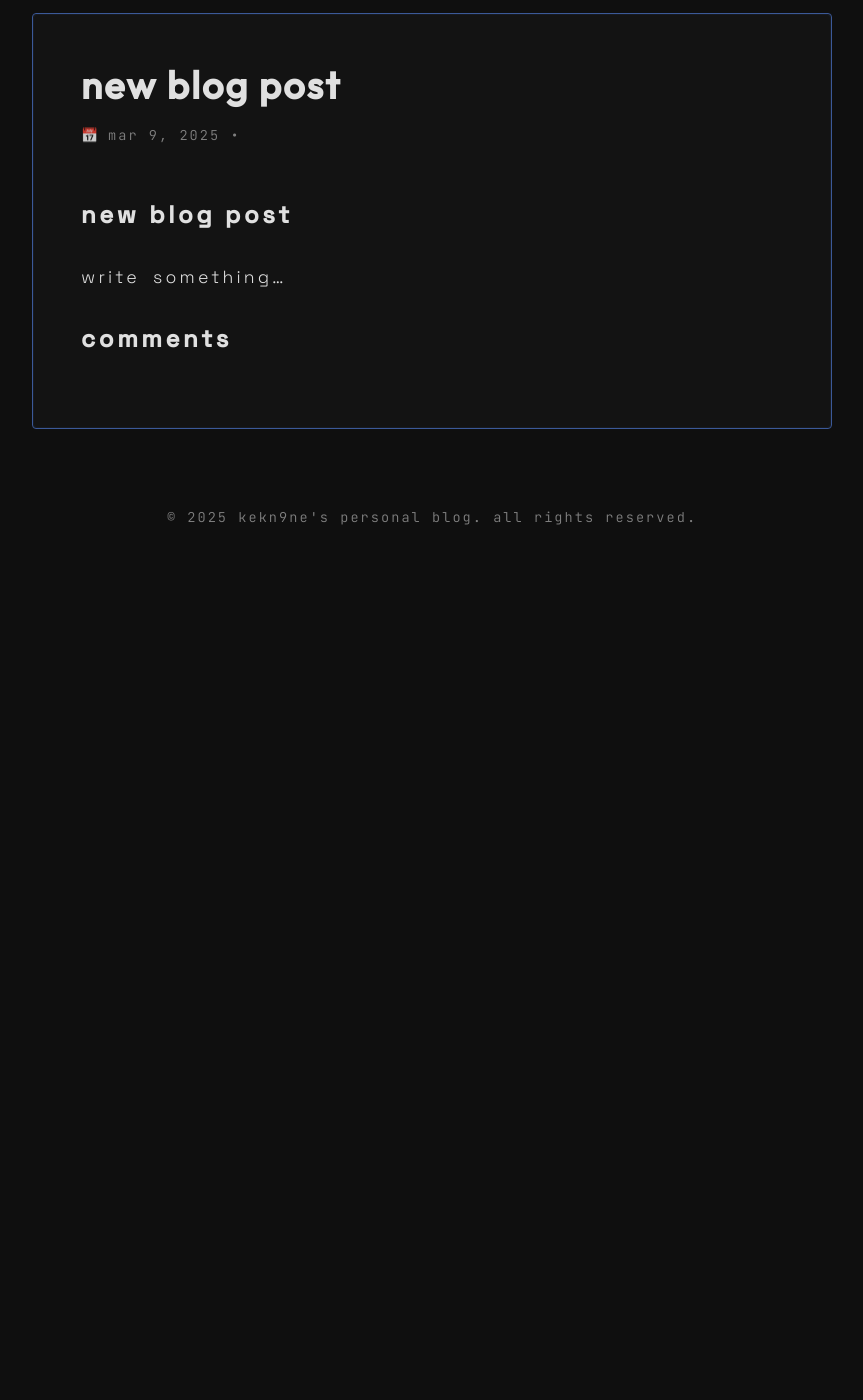
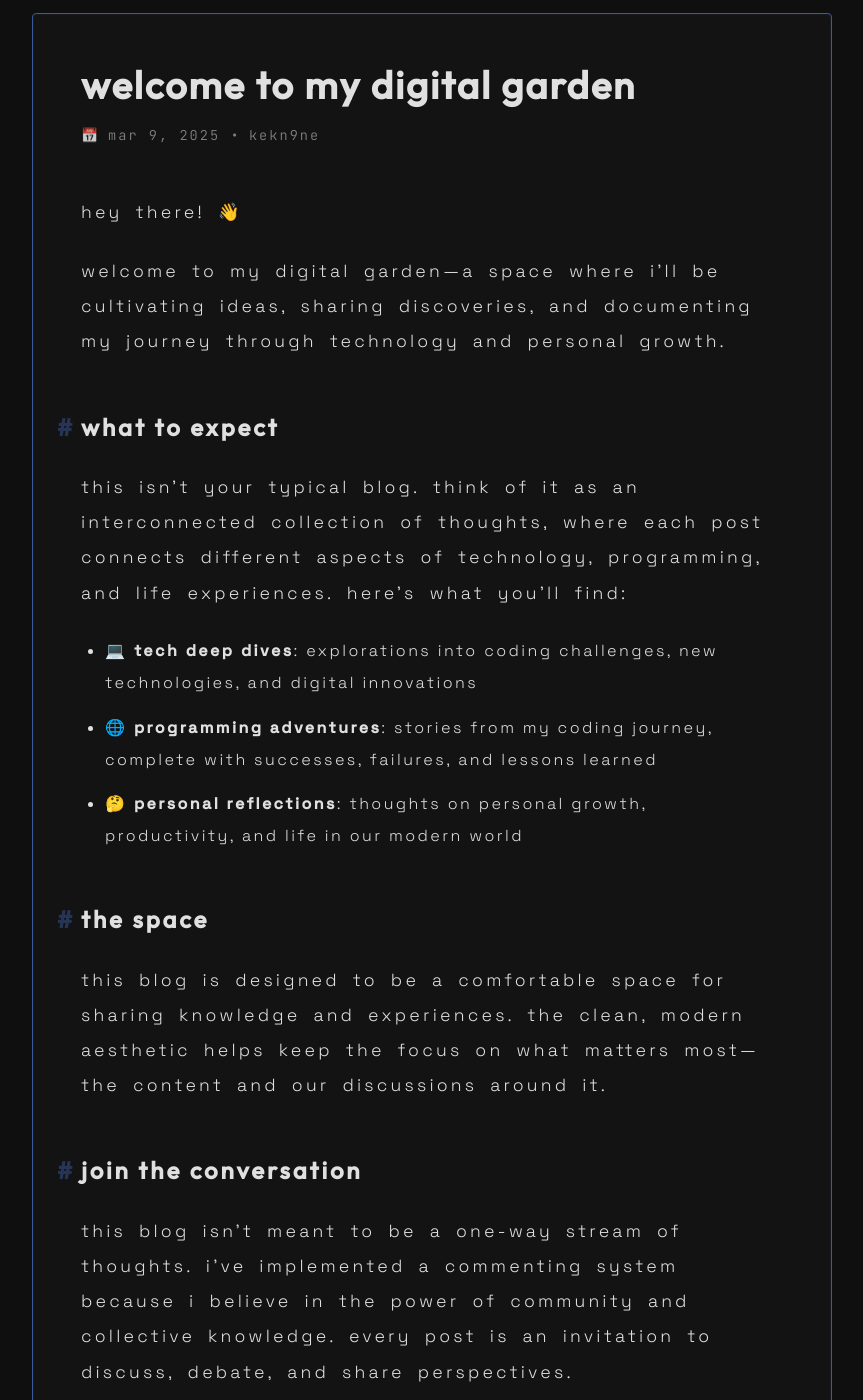
Before and after one commit to kekn9ne/blog, a Jekyll site: the page built from _posts/2025-03-09-new-blog-post.md, in a window 1280 px wide and 1400 px high, scrolled down 238 px. Shown: the whole window, without its empty margins (208-1071 px from the left). Built offline with Jekyll 4.4.1, drawn with Linux system fonts in a browser that asks for light colours; comment, search, counter and statistics services are not loaded; before the commit the page ends 900 px from its top, so only the background shows below that; some of the changed text lies outside the part shown.

Commit message:
Update Welcome to My Digital Garden

```diff
--- a/_posts/2025-03-09-new-blog-post.md
+++ b/_posts/2025-03-09-new-blog-post.md
@@ -1,16 +1,91 @@
 ---
 layout: post
-title: New Blog Post
-date: 2025-03-09
-categories: []
-tags: []
-author: ""
+title: "Welcome to My Digital Garden"
+date: 2025-03-09 12:00:00 +0000
+author: kekn9ne
+description: "Join me on a journey through technology, programming, and personal growth. Discover tech deep dives, coding adventures, and insights about modern development."
+categories: [personal, technology]
+tags:
+  - welcome
+  - technology
+  - programming
+  - personal-growth
+  - blog
+twitter:
+  card: summary_large_image
+locale: en_US
+
+
+
+
 comments: true
-published: true
-image: ""
-description: test
+seo:
+  type: BlogPosting
+  tags: welcome, technology, programming, personal-growth, blog
 ---
 
-# New Blog Post
 
-Write something...
+
+
+
+
+
+
+
+
+
+
+
+
+
+
+
+
+
+
+
+
+
+
+
+Hey there! 👋
+
+Welcome to my digital garden—a space where I'll be cultivating ideas, sharing discoveries, and documenting my journey through technology and personal growth.
+
+## What to Expect
+
+This isn't your typical blog. Think of it as an interconnected collection of thoughts, where each post connects different aspects of technology, programming, and life experiences. Here's what you'll find:
+
+- 💻 **Tech Deep Dives**: Explorations into coding challenges, new technologies, and digital innovations
+- 🌐 **Programming Adventures**: Stories from my coding journey, complete with successes, failures, and lessons learned
+- 🤔 **Personal Reflections**: Thoughts on personal growth, productivity, and life in our modern world
+
+## The Space
+
+This blog is designed to be a comfortable space for sharing knowledge and experiences. The clean, modern aesthetic helps keep the focus on what matters most—the content and our discussions around it.
+
+## Join the Conversation
+
+This blog isn't meant to be a one-way stream of thoughts. I've implemented a commenting system because I believe in the power of community and collective knowledge. Every post is an invitation to discuss, debate, and share perspectives.
+
+## What's Next?
+
+In the coming posts, expect:
+- Technical tutorials with practical applications
+- Reviews of new tools and technologies
+- Reflections on the state of tech and its impact on society
+- Personal projects and experiments
+
+## Stay Connected
+
+Feel free to:
+- Leave comments on posts that resonate with you
+- Follow me on [GitHub](https://github.com/kekn9ne)
+- Subscribe to the RSS feed to stay updated
+
+Remember, we're all students and teachers simultaneously. Let's learn and grow together.
+
+Welcome to the journey! 🚀
+
+---
+*"The future is already here – it's just not evenly distributed." - William Gibson*
```
